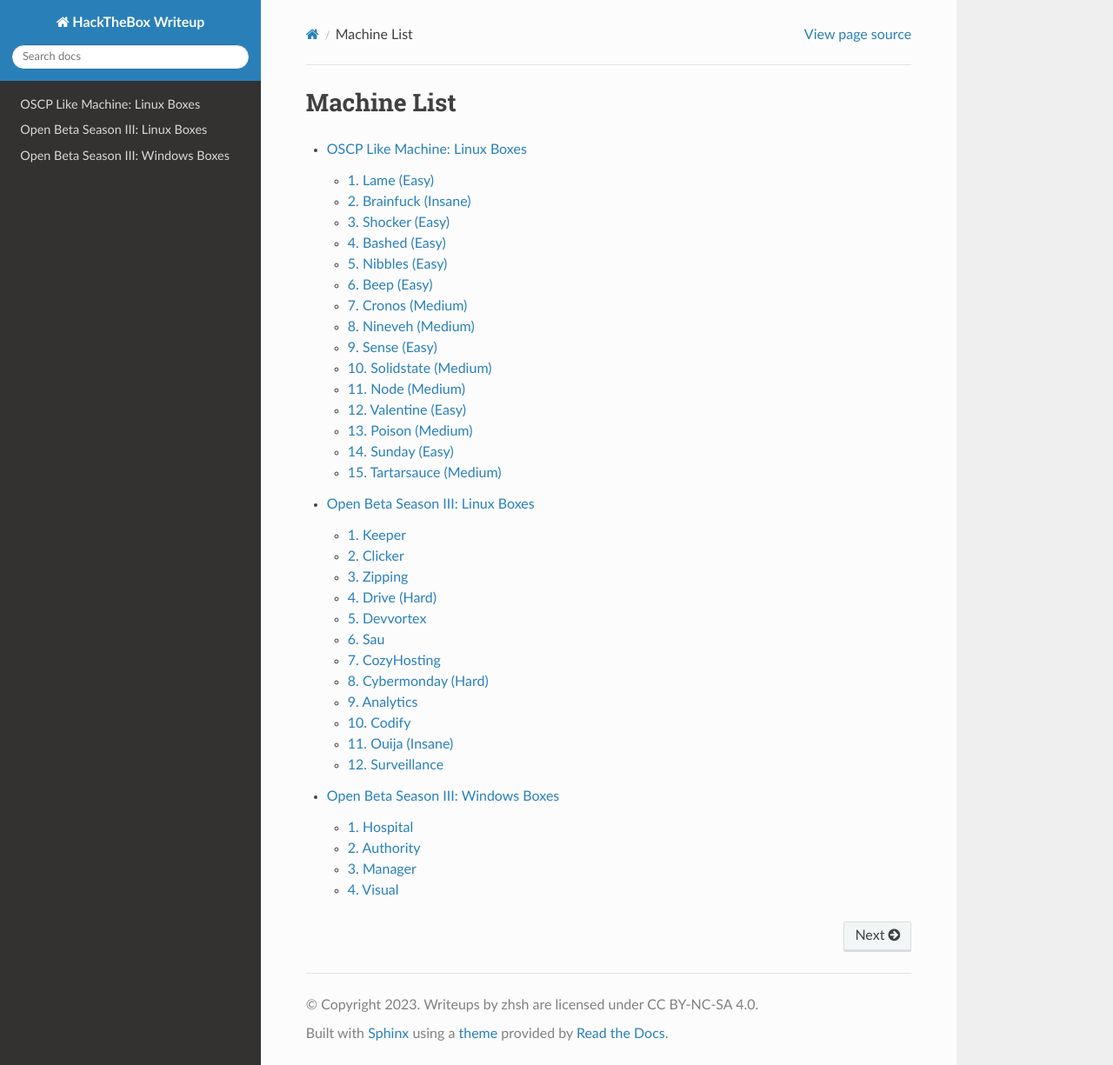
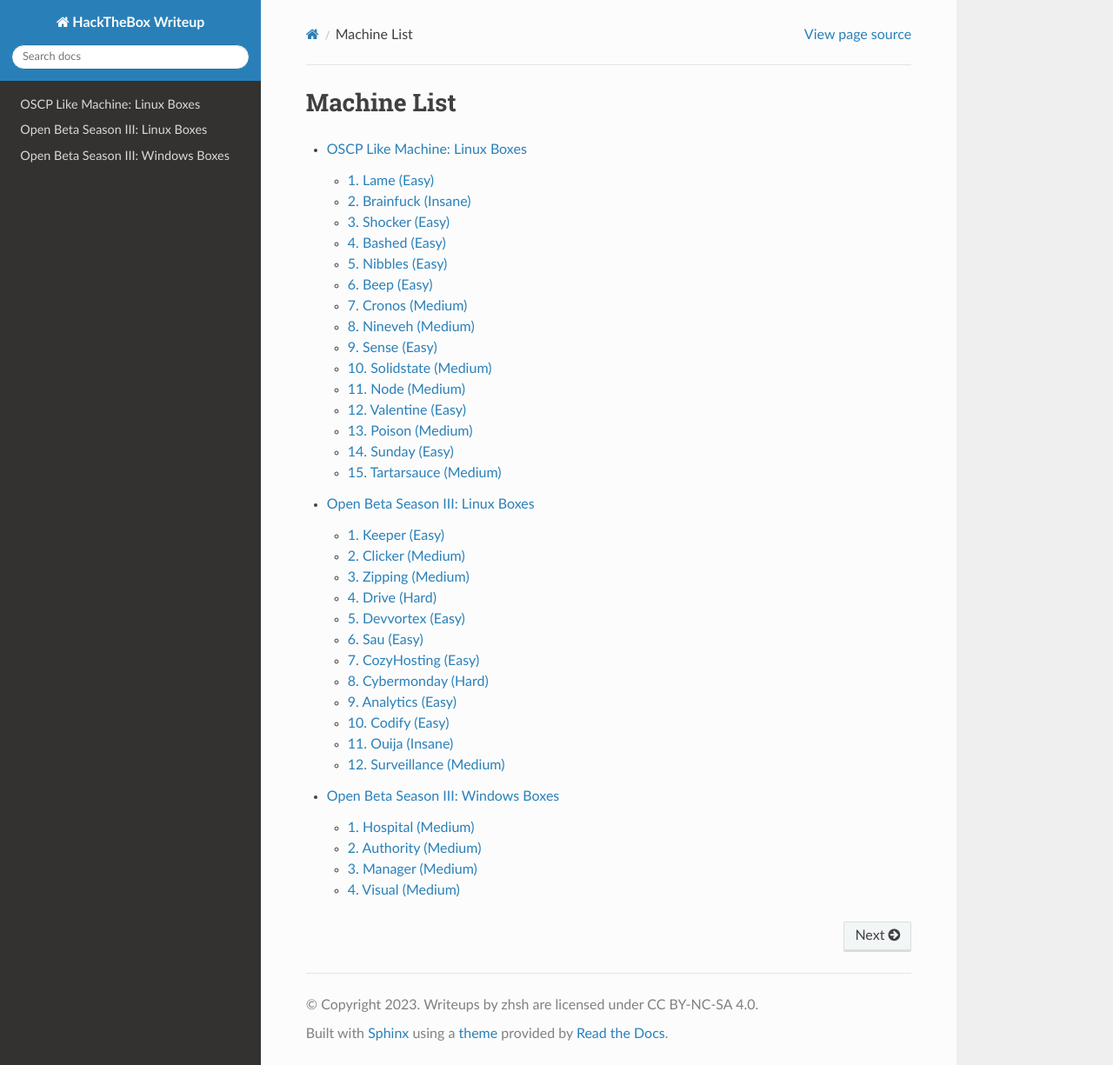
Before and after one commit to zhsh9/HackTheBox-Writeup, a Sphinx documentation site: the page built from source/index.rst, in a window 1280 px wide and 1225 px high. Shown: the whole window at 87% size. Built offline with Sphinx 7.4.7 and the Read the Docs theme 2.0.0, drawn with Linux system fonts in a browser that asks for light colours.

Commit message:
[*] update repo list

```diff
--- a/source/season3/linux/index.rst
+++ b/source/season3/linux/index.rst
@@ -5,15 +5,15 @@ Open Beta Season III: Linux Boxes
     :numbered:
     :maxdepth: 1
 
-    Keeper
-    Clicker
-    Zipping
+    Keeper (Easy) <Keeper>
+    Clicker (Medium) <Clicker>
+    Zipping (Medium) <Zipping>
     Drive (Hard) <Drive.md>
-    Devvortex
-    Sau
-    CozyHosting
+    Devvortex (Easy) <Devvortex>
+    Sau (Easy) <Sau>
+    CozyHosting (Easy) <CozyHosting>
     Cybermonday (Hard) <Cybermonday.md>
-    Analytics
-    Codify
+    Analytics (Easy) <Analytics>
+    Codify (Easy) <Codify>
     Ouija (Insane) <Ouija.md>
-    Surveillance
+    Surveillance (Medium) <Surveillance>
--- a/source/season3/windows/index.rst
+++ b/source/season3/windows/index.rst
@@ -5,7 +5,7 @@ Open Beta Season III: Windows Boxes
     :numbered:
     :maxdepth: 1
 
-    Hospital
-    Authority
-    Manager
-    Visual
+    Hospital (Medium) <Hospital>
+    Authority (Medium) <Authority>
+    Manager (Medium) <Manager>
+    Visual (Medium) <Visual>
```
Also changed, not shown: README.md (+20 -20 lines).
